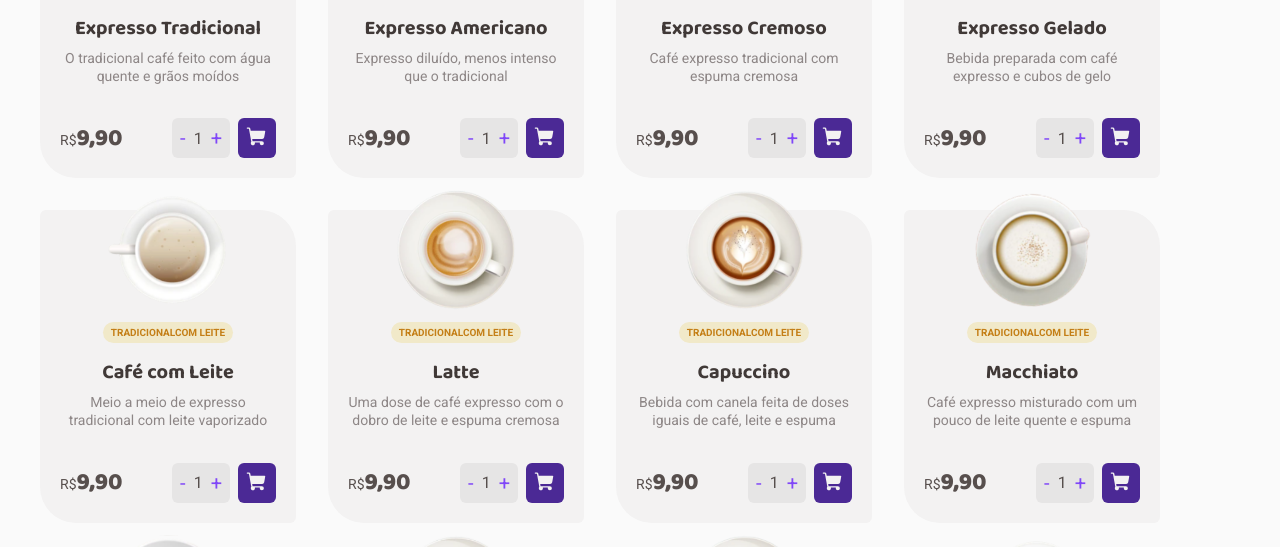
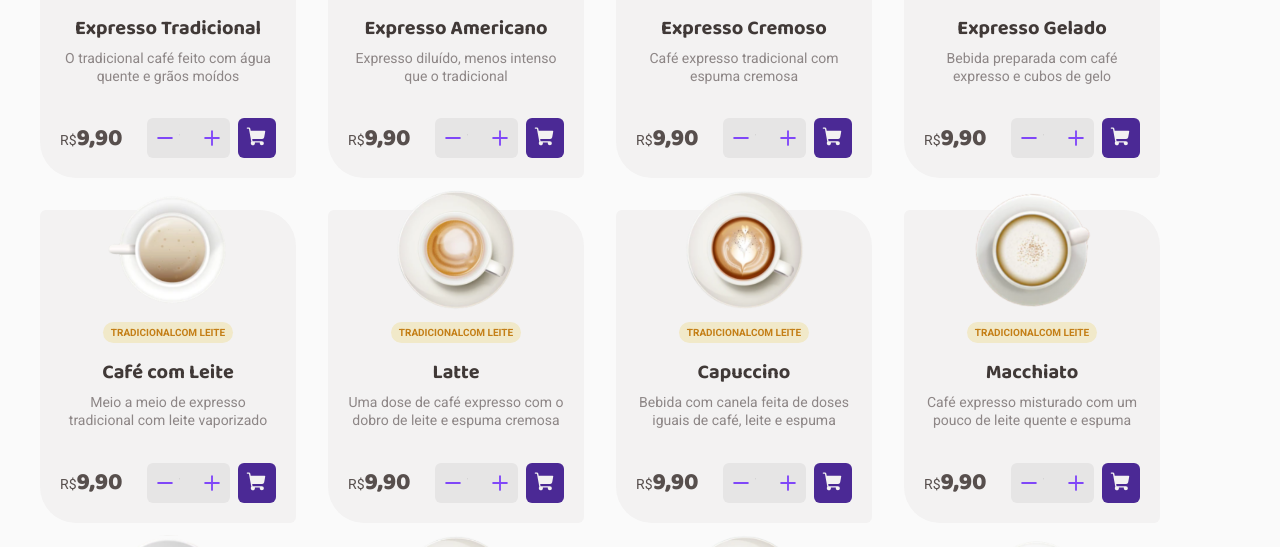
Before and after one commit to AndressaDaCosta/coffee-delivery, a React (Vite) app: page / in a window 1280 px wide. Shown: the part 884-1431 px from the top of the page. Built offline with nearby package versions, Linux system fonts and the light colour scheme.

Commit message:
amount-buttons

```diff
--- a/src/components/CoffeeCard/index.tsx
+++ b/src/components/CoffeeCard/index.tsx
@@ -1,4 +1,4 @@
-import { ShoppingCart } from 'phosphor-react'
+import { Minus, Plus, ShoppingCart } from 'phosphor-react'
 
 import {
 	CoffeeCardContainer,
@@ -58,9 +58,17 @@ export function CoffeeCard({ coffee }: CoffeeCardProps) {
 
 				<AmountAndCart>
 					<AmountButtonContainer>
-						<LessButton> - </LessButton>
-						<span>1</span>
-						<PlusButton> + </PlusButton>
+						<LessButton>
+							<Minus weight="bold" />
+						</LessButton>
+						<input
+							placeholder="1"
+							type="number"
+							readOnly
+						/>
+						<PlusButton>
+							<Plus weight="bold" />
+						</PlusButton>
 					</AmountButtonContainer>
 
 					<CartButton>
--- a/src/components/CoffeeCard/styles.ts
+++ b/src/components/CoffeeCard/styles.ts
@@ -72,12 +72,14 @@ export const CardFooter = styled.footer`
 	align-items: center;
 	margin-top: 2.06rem;
 	width: 100%;
+	gap: 1.5rem;
 `
 
 export const Price = styled.div`
 	font-family: 'Baloo 2', sans-serif;
 	font-size: 1.5rem;
 	font-weight: 800;
+	/* margin-right: 0.3rem; */
 
 	span:first-child {
 		font-size: 0.875rem;
@@ -106,17 +108,38 @@ export const CartButton = styled.button`
 export const AmountButtonContainer = styled.div`
 	background: ${(props) => props.theme['base-button']};
 	display: flex;
+	flex: 1;
+	justify-content: space-between;
+	text-align: center;
 	align-items: center;
 	border-radius: 6px;
-	gap: 0.25rem;
+
+	input {
+		width: 100%;
+		text-align: center;
+		background: transparent;
+		border: none;
+
+		color: ${(props) => props.theme['base-title']};
+
+		&:focus {
+			outline: 0;
+		}
+	}
 `
 
 const AmountButtons = styled.button`
 	background: transparent;
 	color: ${(props) => props.theme['purple-color']};
-	font-size: 1.25rem;
+	font-size: 0.875rem;
 	cursor: pointer;
 	border: 0;
+	line-height: 0;
+
+	display: flex;
+	justify-content: space-between;
+	align-items: center;
+	align-content: center;
 `
 
 export const LessButton = styled(AmountButtons)`
@@ -126,6 +149,6 @@ export const LessButton = styled(AmountButtons)`
 `
 export const PlusButton = styled(AmountButtons)`
 	font-size: 1.25rem;
-	padding-left: 0.25rem;
+	padding-left: 0.5rem;
 	padding-right: 0.5rem;
 `
```
